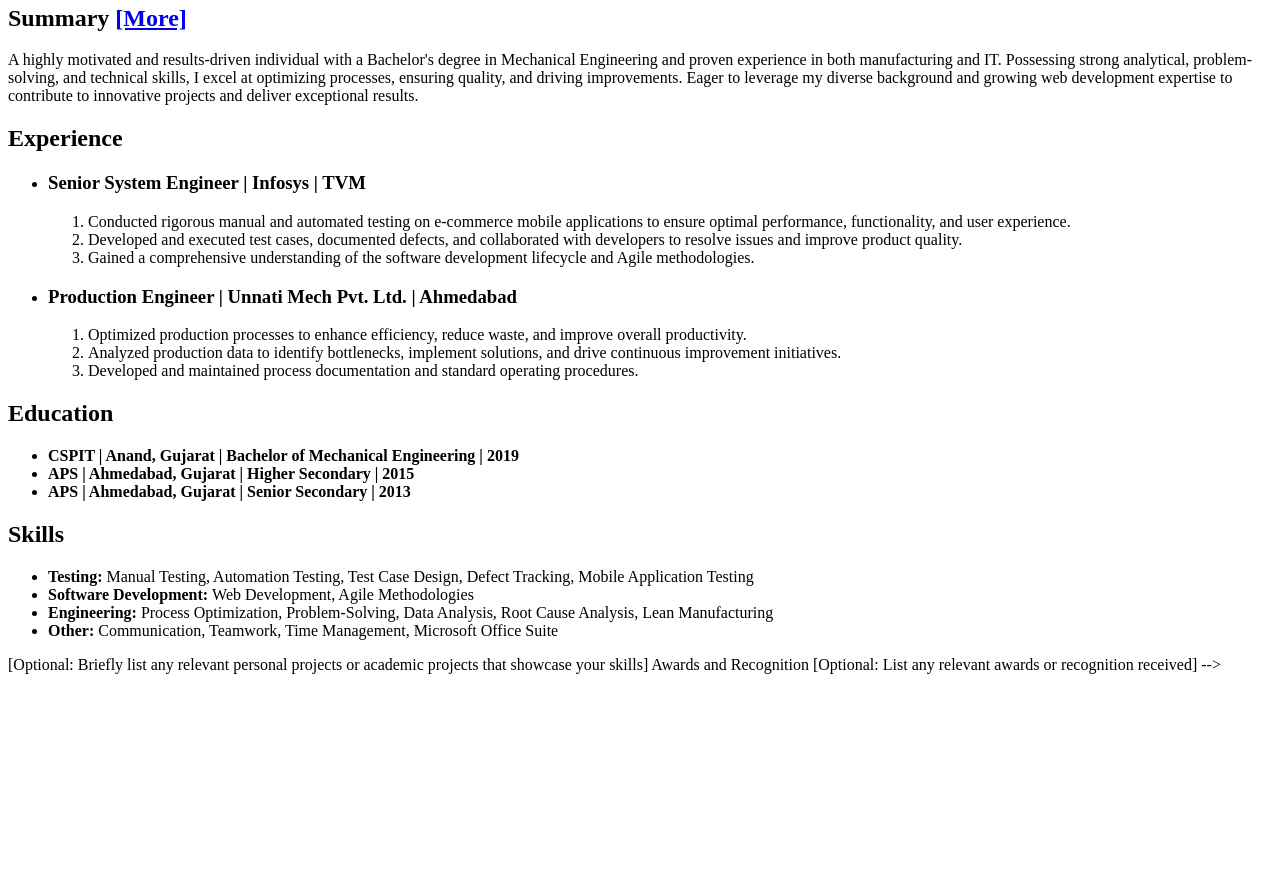
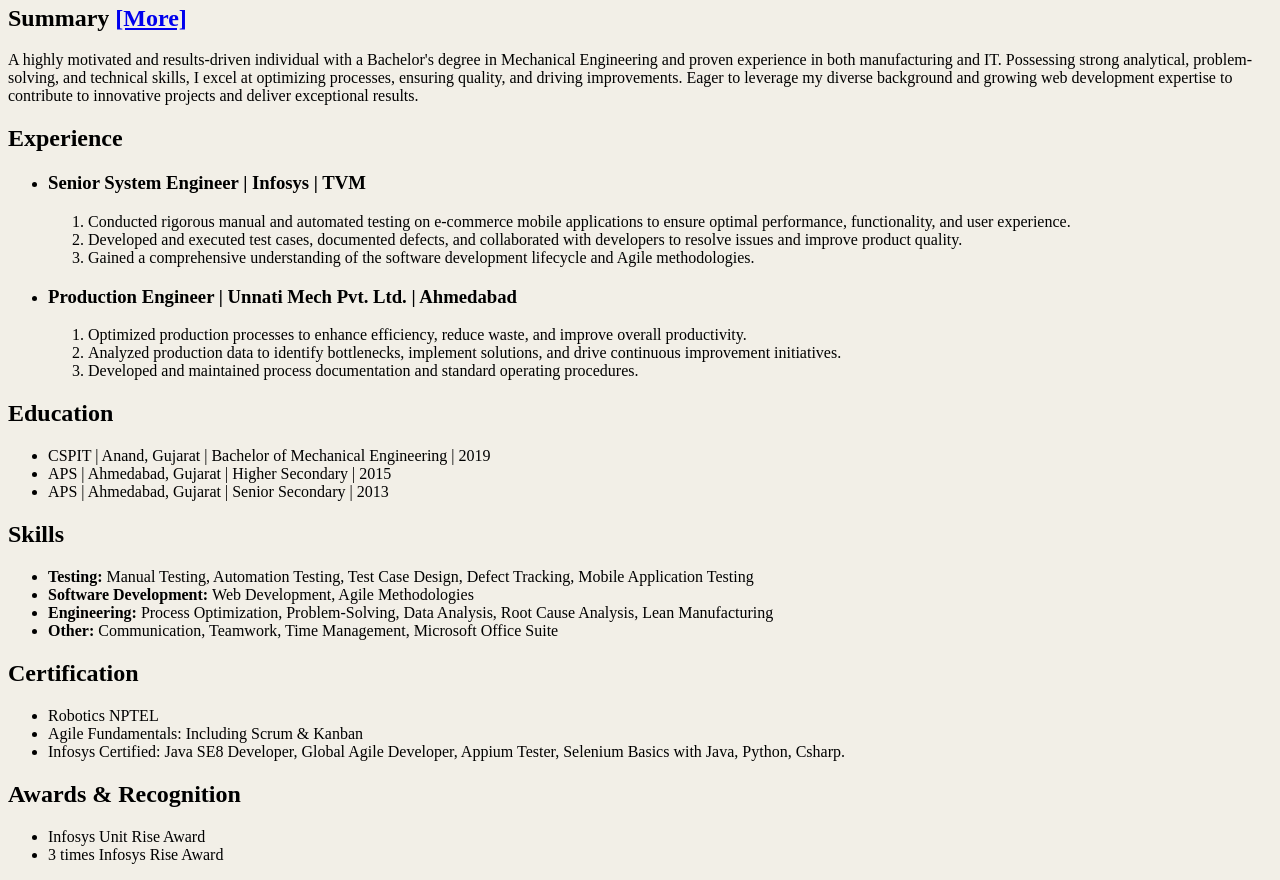
Before and after one commit to My-Work-at-git/Binesh-Protfolio, a plain HTML site: page public/resume.html in a window 1280 px wide. Shown: the part 213-1093 px from the top of the page. Before the commit the page ends 895 px from the top, so only its background shows below. Drawn offline with Linux system fonts and the light colour scheme.

Commit message:
Adding more details to Resume

```diff
--- a/public/resume.html
+++ b/public/resume.html
@@ -1,5 +1,5 @@
 <!DOCTYPE html>
-<html lang="en">
+<html lang="en" width="500px">
     <head>
         <meta charset="UFT-8" />
         <title>Binesh Resume</title>
@@ -35,9 +35,9 @@
         </ul>
         <h2>Education</h2>
         <ul>
-            <b><li>CSPIT | Anand, Gujarat | Bachelor of Mechanical Engineering | 2019</li></b>
-            <b><li>APS | Ahmedabad, Gujarat | Higher Secondary | 2015</li></b>
-            <b><li>APS | Ahmedabad, Gujarat | Senior Secondary | 2013</li></b>
+            <li>CSPIT | Anand, Gujarat | Bachelor of Mechanical Engineering | 2019</li>
+            <li>APS | Ahmedabad, Gujarat | Higher Secondary | 2015</li>
+            <li>APS | Ahmedabad, Gujarat | Senior Secondary | 2013</li>
         </ul>
         <h2>Skills</h2>
         <ul>
@@ -46,10 +46,16 @@
             <li><b>Engineering: </b>Process Optimization, Problem-Solving, Data Analysis, Root Cause Analysis, Lean Manufacturing</li>
             <li><b>Other: </b>Communication, Teamwork, Time Management, Microsoft Office Suite</li>
         </ul>
+        <h2>Certification</h2>
+        <ul>
+            <li>Robotics NPTEL</li>
+            <li>Agile Fundamentals: Including Scrum & Kanban</li>
+            <li>Infosys Certified: Java SE8 Developer, Global Agile Developer, Appium Tester, Selenium Basics with Java, Python, Csharp.</li>
+        </ul>
+        <h2>Awards & Recognition</h2>
+        <ul>
+            <li>Infosys Unit Rise Award</li>
+            <li>3 times Infosys Rise Award</li>
+        </ul>
     </body>
 </html>
-
-[Optional: Briefly list any relevant personal projects or academic projects that showcase your skills]
-Awards and Recognition
-
-[Optional: List any relevant awards or recognition received] -->
--- a/style/style.css
+++ b/style/style.css
@@ -1,7 +1,10 @@
 #name {
     text-align: center;
-    color: blue;
+    color: rgb(41, 115, 178);
 }
 .basic-info {
     text-align: center;
 }
+*{
+    background-color: rgb(242, 239, 231);
+}
```
Also changed, not shown: public/aboutme.html (+1 -0 lines).
